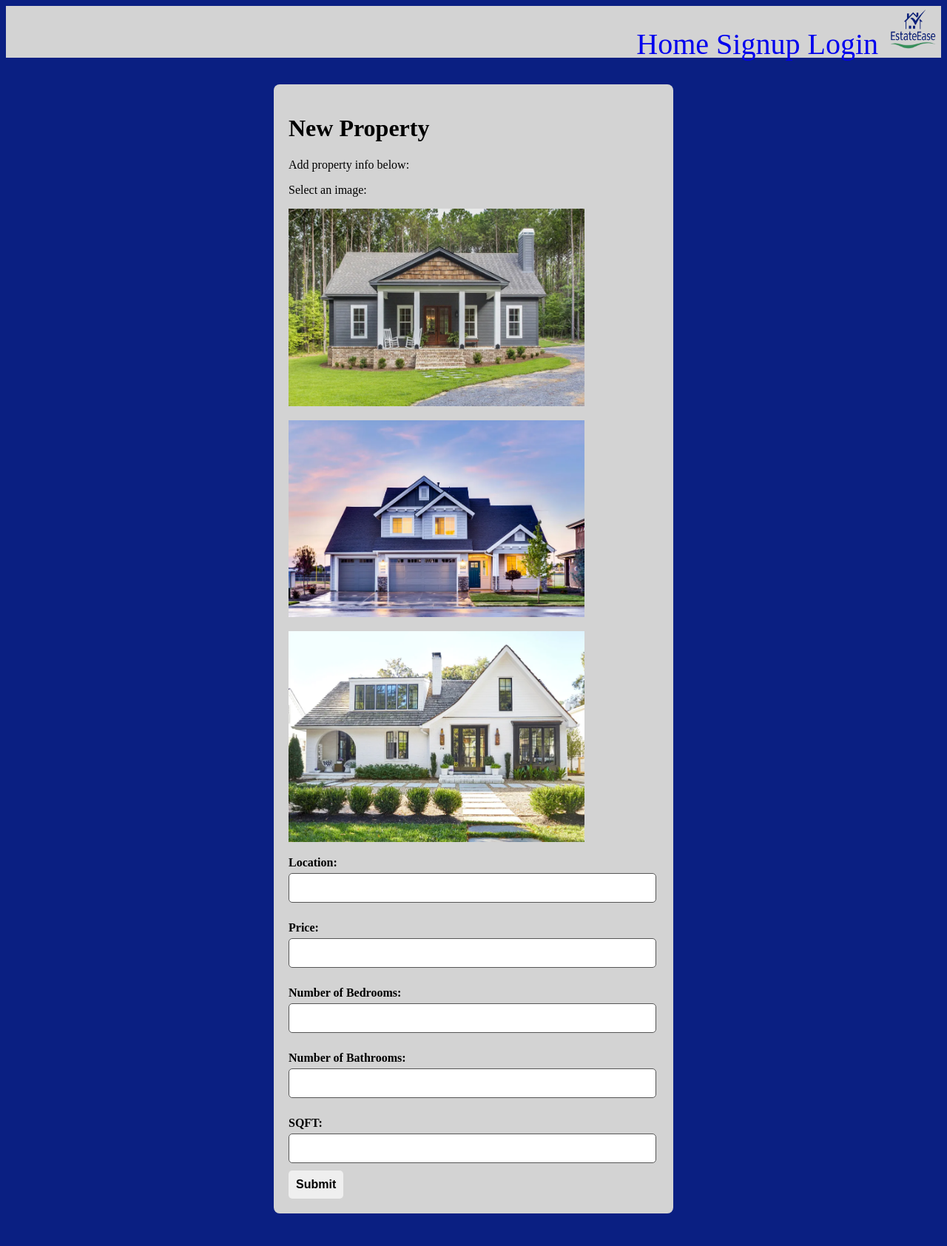
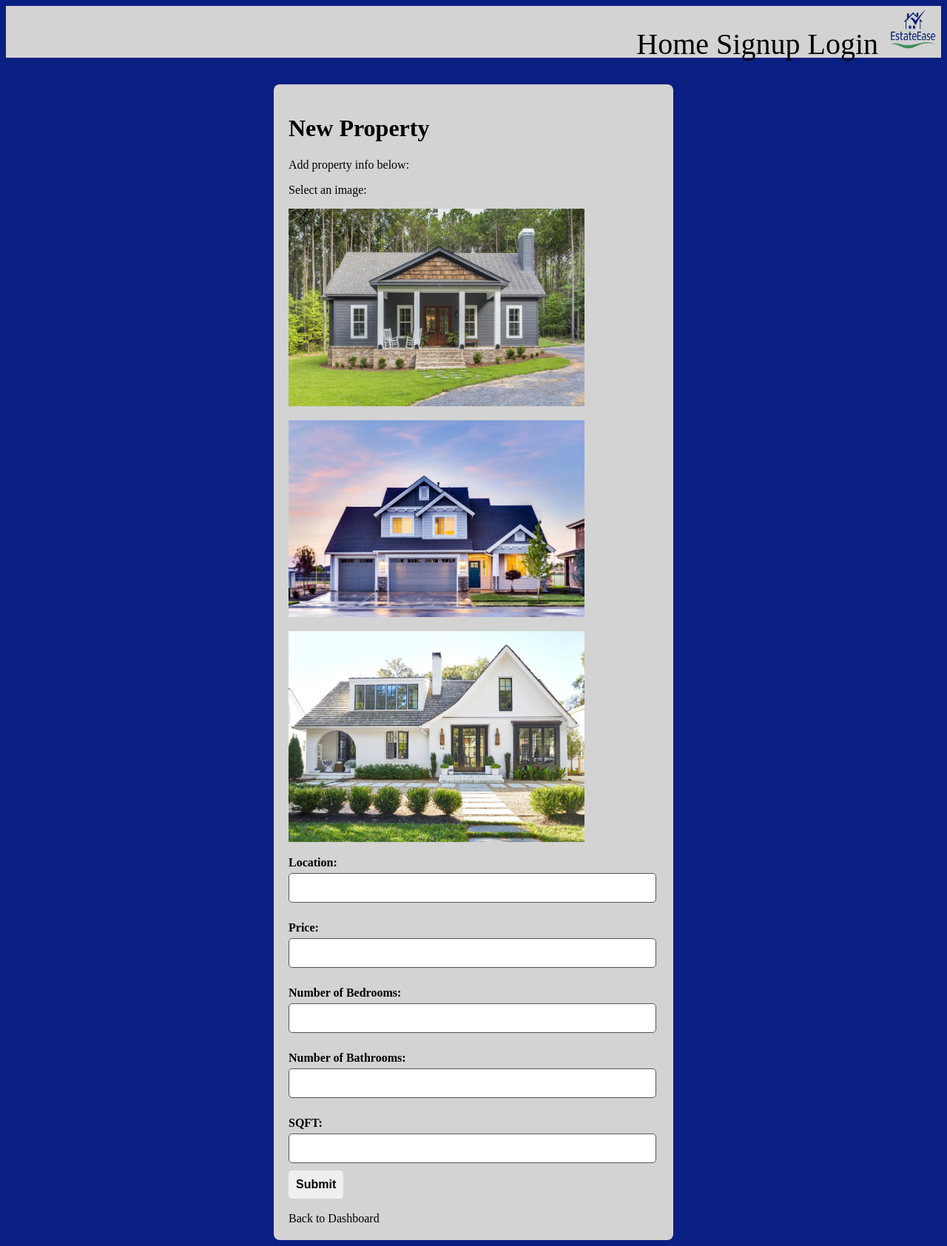
Before and after one commit to Ikran21/Project-4, a PHP site: page /new-card.php in a window 1280 px wide. Shown: the whole page at 74% size. Before the commit the page ends 1640 px from the top, so only its background shows below. Run offline with PHP 8.4, Linux system fonts and the light colour scheme.

Commit message:
fixing links

```diff
--- a/new-card.php
+++ b/new-card.php
@@ -46,6 +46,9 @@
             <input type="number" id="sqft" name="sqft" step="1" required>
 
             <button type="submit">Submit</button>
+            <br>
+            <br>
+            <a href="seller-dashboard.php"> Back to Dashboard</a>
         </form>
     </div>
 </body>
--- a/new-prop.php
+++ b/new-prop.php
@@ -39,6 +39,6 @@ if ($_SERVER["REQUEST_METHOD"] == "POST") {
     $stmt->close();
 }
 
-header("location:javascript://history.go(-2)");
+header("location:seller-dashboard.php");
 $conn->close();
 ?>
--- a/seller-cards.php
+++ b/seller-cards.php
@@ -37,7 +37,6 @@ if (mysqli_num_rows($result) > 0) {
                         <p class='card-text'>Bathrooms: $bathrooms</p>
                         <p class='card-text'>Size: $sqft sqft</p>
                         <p class='card-text'>Listed on: $created_at</p>
-                        <a href='property-details.php?id=$property_id'>View Details</a>
                     </div>
                 </div>
             </div>";
--- a/style.css
+++ b/style.css
@@ -10,6 +10,11 @@ body{
 }
 .navbar a{
     text-decoration: none;
+    color: black;
+}
+a{
+    text-decoration: none;
+    color: black;
 }
 .navbar img{
     height: 65px;
--- a/styles2.css
+++ b/styles2.css
@@ -38,11 +38,13 @@ h2{
     display: flex;
     justify-content: space-evenly;
     width: auto;
+    flex-wrap: wrap;
 }
 
 .card {
-    border-style: 2px solid lightgrey;
+    border: 2px solid lightgrey;
     border-radius: 3px;
+    margin: 3px;
 }
 
 img {
```
Also changed, not shown: config.php (line endings or trailing spaces).
